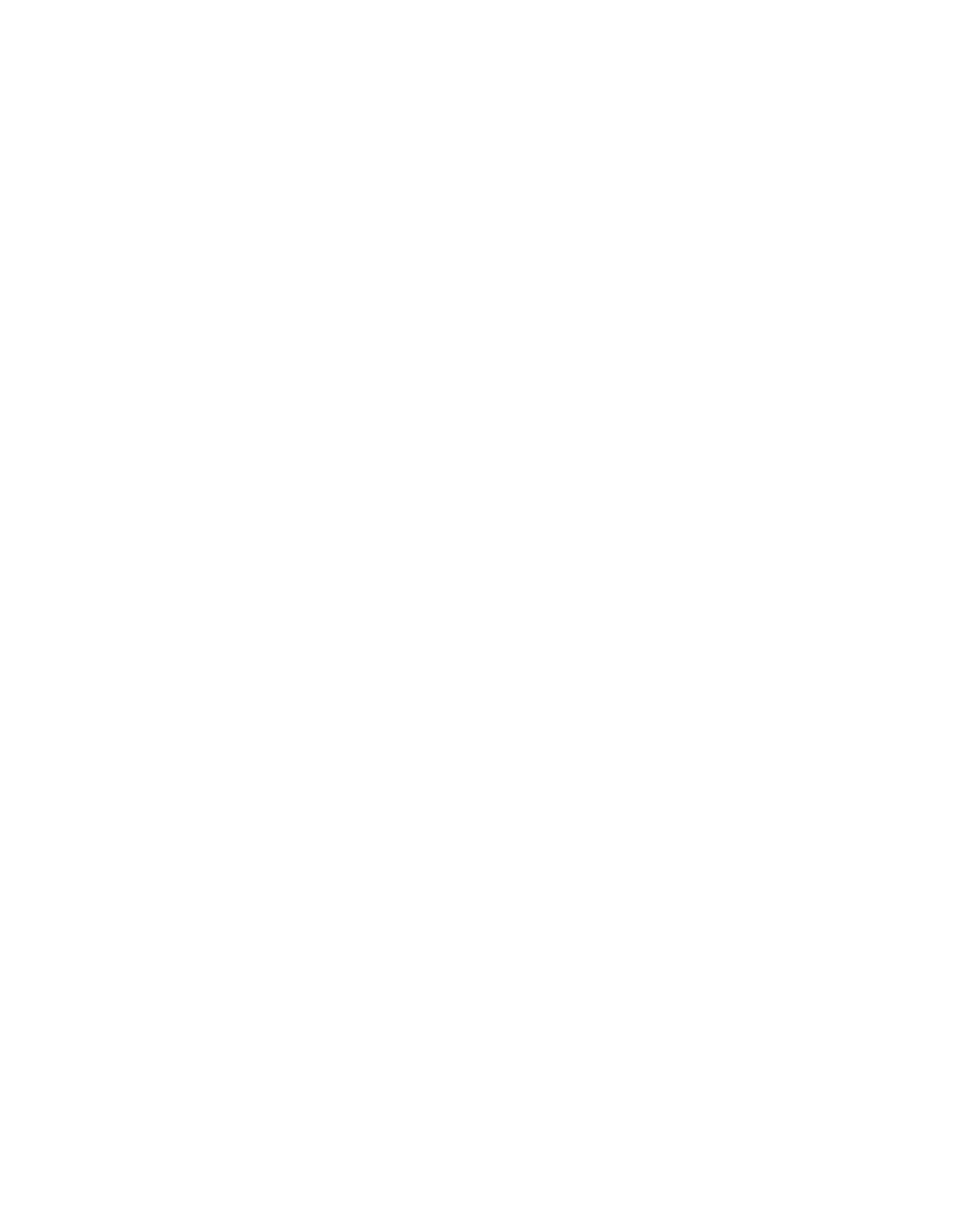
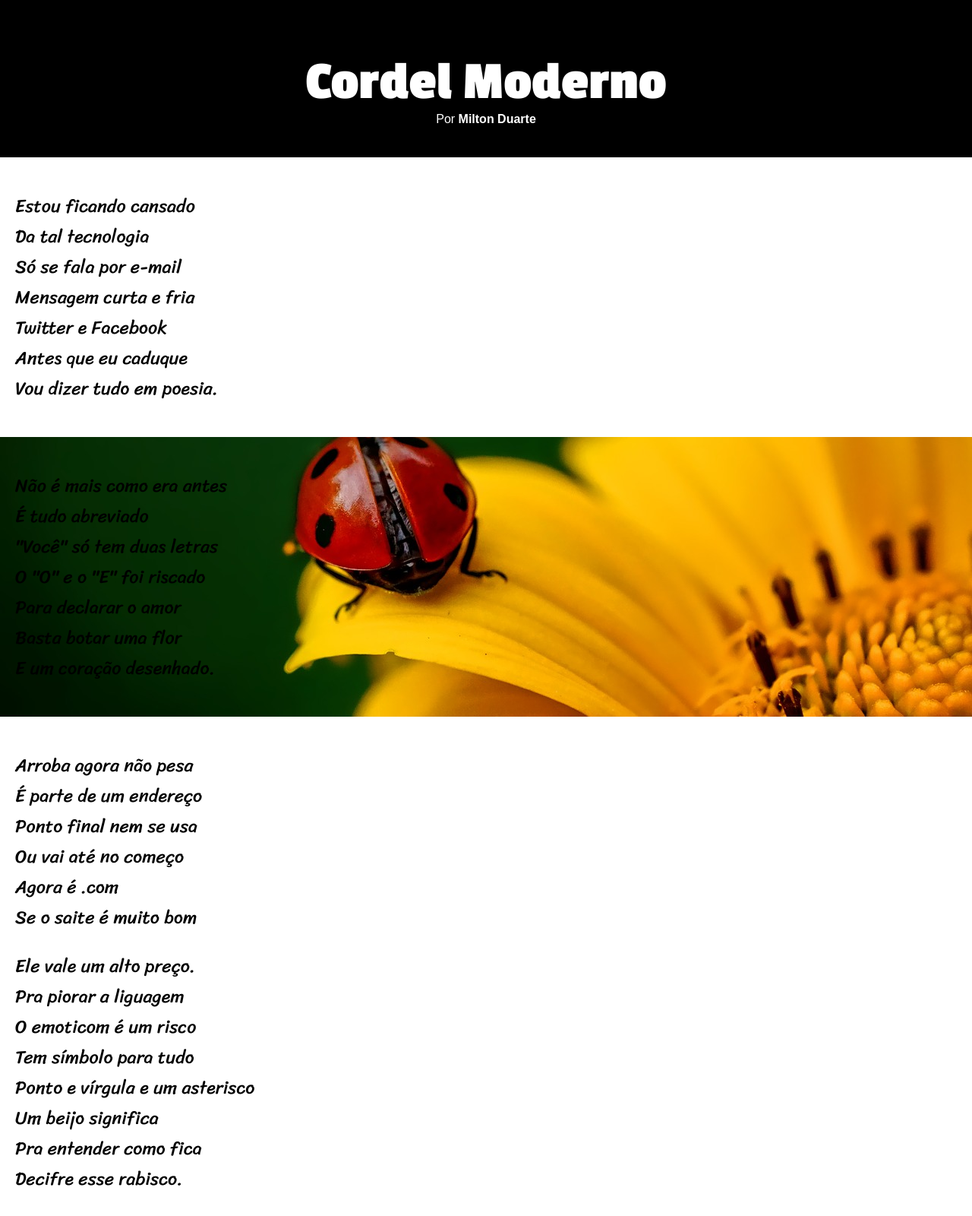
Before and after one commit to lucodego/projeto-cordel, a plain HTML site: page index.html in a window 1280 px wide. Shown: the top 1600 px of the page at 76% size. Before the commit the page ends 800 px from the top, so only its background shows below. Drawn offline with Linux system fonts and the light colour scheme.

Commit message:
atualização

```diff
--- a/index.html
+++ b/index.html
@@ -8,8 +8,127 @@
 </head>
 <body>
     <header>
-
+        <h1 id="titulo">Cordel Moderno</h1>
+        <p id="stitulo">Por <a href="https://www.recantodasletras.com.br/poesias/3186743" id="nome">Milton Duarte</a></p>
     </header>
 
+    <section class="branco">
+        <p class="fora">
+            Estou ficando cansado
+            <br>
+            Da tal tecnologia
+            <br>
+            Só se fala por e-mail
+            <br>
+            Mensagem curta e fria
+            <br>
+            Twitter e Facebook
+            <br>
+            Antes que eu caduque
+            <br>
+            Vou dizer tudo em poesia.
+        </p>
+    </section>
+    <section class="img1">
+        <p class="dentro">
+            Não é mais como era antes
+            <br>
+            É tudo abreviado
+            <br>
+            "Você" só tem duas letras
+            <br>
+            O "O" e o "E" foi riscado
+            <br>
+            Para declarar o amor
+            <br>
+            Basta botar uma flor
+            <br>
+            E um coração desenhado.
+        </p>
+    </section>
+    <section class="branco">
+        <p class="fora">
+            Arroba agora não pesa
+            <br>
+            É parte de um endereço
+            <br>
+            Ponto final nem se usa
+            <br>
+            Ou vai até no começo
+            <br>
+            Agora é .com
+            <br>
+            Se o saite é muito bom
+        </p>
+        <p class="fora">
+            Ele vale um alto preço.
+            <br>
+            Pra piorar a liguagem
+            <br>
+            O emoticom é um risco
+            <br>
+            Tem símbolo para tudo
+            <br>
+            Ponto e vírgula e um asterisco
+            <br>
+            Um beijo significa
+            <br>
+            Pra entender como fica
+            <br>
+            Decifre esse rabisco.
+        </p>
+    </section>
+    <section class="img2">
+        <p class="dentro">
+            Tenho saudade das cartas
+            <br>
+            Escritas com a própria mão
+            <br>
+            Mandava no mês de Junho
+            <br>
+            Só chegava no Verão
+            <br>
+            Mas matava a saudade
+            <br>
+            Era texto de verdade
+            <br>
+            Nas linhas do coração.
+        </p>
+    </section>
+    <section class="branco">
+        <p class="fora">
+            Agora, escrevo e envio
+            <br>
+            Chegando na mesma hora
+            <br>
+            Mas quando vou prosear
+            <br>
+            A pessoa foi embora
+            <br>
+            Abriu outro aplicativo
+            <br>
+            O mundo ficou cativo
+            <br>
+            Da tecnologia do agora.
+        </p>
+        <p class="fora">
+            Felizmente, pra orar
+            <br>
+            Não precisa de internet
+            <br>
+            Deus escuta todo mundo
+            <br>
+            Se quiser, faça esse teste
+            <br>
+            Dois pontos são dois joelhos
+            <br>
+            Seus lábios são aparelhos
+            <br>
+            Deixe que Deus interprete.
+        </p>
+    </section>
+    <footer>
+        <p class="txtrodape">Site criado por <a href="https://github.com/lucodego" class="rodape">Lucas Godoi</a> para o <a href="https://www.cursoemvideo.com/" class="rodape">Cuso em vídeo</a></p>
+    </footer>
 </body>
 </html>
--- a/style.css
+++ b/style.css
@@ -0,0 +1,92 @@
+@charset "UTF-8";
+@font-face {
+    font-family: titulo;
+    src: url(fontes/PassionOne-Bold.ttf) format("truetype");
+}
+@font-face {
+    font-family: sriracha;
+    src: url(fontes/Sriracha-Regular.ttf) format(truetype);
+}
+
+
+
+body{
+    margin: 0px;
+}
+header{
+    padding: 1px;
+    margin: 0px;
+    background-color: black;
+    color: white;
+}
+h1{
+    text-align: center;
+    margin-bottom: 0px;
+    padding-top: 20px;
+}
+#titulo{
+    font-size: 4.5em;
+    font-family: titulo;
+    font-weight: normal;
+}
+#stitulo{
+    font-family: Arial, Helvetica, sans-serif;
+    font-weight: normal;
+    text-align: center;
+    margin-bottom: 40px;
+    margin-top: 0px;
+}
+#nome{
+    color: white;
+    text-decoration: none;
+    font-weight: bold;
+}
+a#nome:hover{
+    text-decoration: underline;
+}
+p.fora{
+    font-size: 100%;
+    line-height: 40px;
+    font-family: sriracha;
+    font-weight: normal;
+    font-size: 1.5em;
+}
+p.dentro{
+    font-size: 100%;
+    line-height: 40px;
+    font-family: sriracha;
+    font-weight: normal;
+    font-size: 1.5em;
+}
+section.branco{
+    padding: 20px;
+}
+section.img1{
+    background-image: url(imagens/background001.jpg);
+    background-position: right center;
+    position: relative;
+    padding: 20px;
+}
+section.img2{
+    background-image: url(imagens/background002.jpg);
+    background-size: cover;
+    background-position: left center;
+    padding: 20px;
+}
+footer{
+    background-color: black;
+    color: white;
+    margin: 0px;
+    padding: 5px;
+}
+a.rodape{
+    text-decoration: none;
+    color: white;
+    font-weight: bolder;
+    font-size: 1.1em;
+    text-align: center;
+
+}
+a.rodape:hover{
+    text-decoration: underline;
+}
```
Also changed, not shown: fontes/PassionOne-Bold.ttf (added), fontes/Sriracha-Regular.ttf (added).
